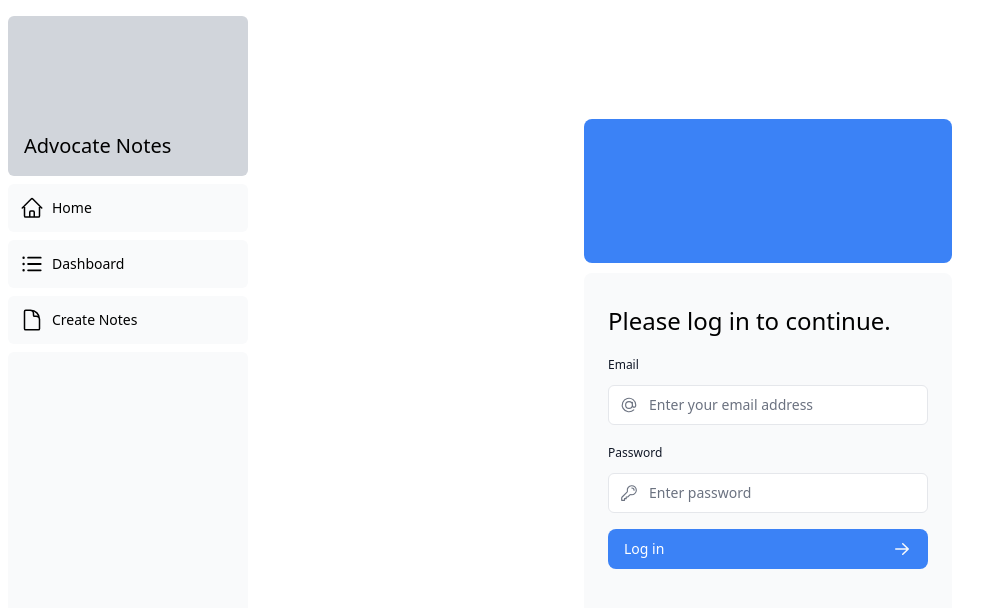
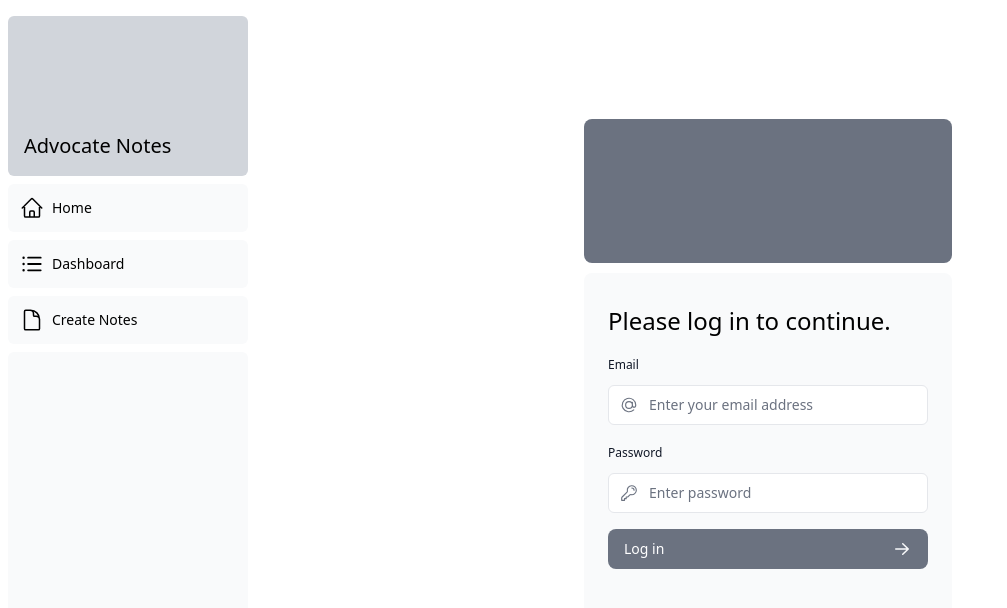
Before and after one commit to jaymeeGleason/advocate-notes, a Next.js app: page /login in a window 1280 px wide. Shown: the top 608 px of the page, without its empty margins (0-1007 px from the left). Built offline with nearby package versions, Linux system fonts and the light colour scheme.

Commit message:
Add Readme and some cleanup

```diff
--- a/src/app/common/button.tsx
+++ b/src/app/common/button.tsx
@@ -9,7 +9,7 @@
     <button
       {...rest}
       className={clsx(
-        'flex h-10 items-center rounded-lg bg-blue-500 px-4 text-sm font-medium text-white transition-colors hover:bg-blue-400 focus-visible:outline focus-visible:outline-2 focus-visible:outline-offset-2 focus-visible:outline-blue-500 active:bg-blue-600 aria-disabled:cursor-not-allowed aria-disabled:opacity-50',
+        'flex h-10 items-center rounded-lg bg-gray-500 px-4 text-sm font-medium text-white transition-colors hover:bg-grey-300 focus-visible:outline focus-visible:outline-2 focus-visible:outline-offset-2 focus-visible:outline-gray-500 active:bg-gray-600 aria-disabled:cursor-not-allowed aria-disabled:opacity-50',
         className,
       )}
     >
--- a/src/app/common/pagination.tsx
+++ b/src/app/common/pagination.tsx
@@ -73,7 +73,7 @@
     {
       'rounded-l-md': position === 'first' || position === 'single',
       'rounded-r-md': position === 'last' || position === 'single',
-      'z-10 bg-gray-500 border-blue-600 text-white': isActive,
+      'z-10 bg-gray-500 border-gray-600 text-white': isActive,
       'hover:bg-gray-100': !isActive && position !== 'middle',
       'text-gray-300': position === 'middle',
     },
--- a/src/app/dashboard/buttons.tsx
+++ b/src/app/dashboard/buttons.tsx
@@ -6,7 +6,7 @@
   return (
     <Link
       href="/dashboard/create-notes"
-      className="flex h-10 items-center rounded-lg bg-gray-500 px-4 text-sm font-medium text-white transition-colors hover:bg-blue-500 focus-visible:outline focus-visible:outline-2 focus-visible:outline-offset-2 focus-visible:outline-blue-600"
+      className="flex h-10 items-center rounded-lg bg-gray-500 px-4 text-sm font-medium text-white transition-colors hover:bg-gray-500 focus-visible:outline focus-visible:outline-2 focus-visible:outline-offset-2 focus-visible:outline-gray-600"
     >
       <span className="hidden md:block">Create Note</span>{' '}
       <PlusIcon className="h-5 md:ml-4" />
--- a/src/app/login/page.tsx
+++ b/src/app/login/page.tsx
@@ -4,7 +4,7 @@
   return (
     <main className="flex items-center justify-center md:h-screen">
       <div className="relative mx-auto flex w-full max-w-[400px] flex-col space-y-2.5 p-4 md:-mt-32">
-        <div className="flex h-20 w-full items-end rounded-lg bg-blue-500 p-3 md:h-36">
+        <div className="flex h-20 w-full items-end rounded-lg bg-gray-500 p-3 md:h-36">
           <div className="w-32 text-white md:w-36">
           </div>
         </div>
```
Also changed, not shown: 1 other file (tests, documents, lock files or other folders).
